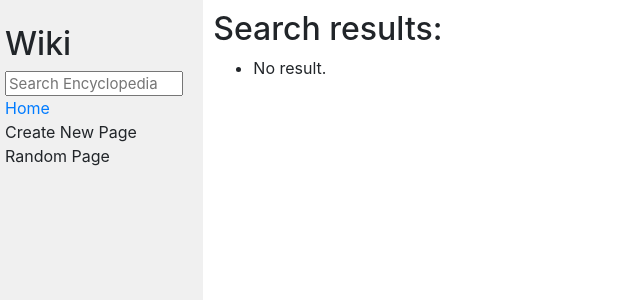
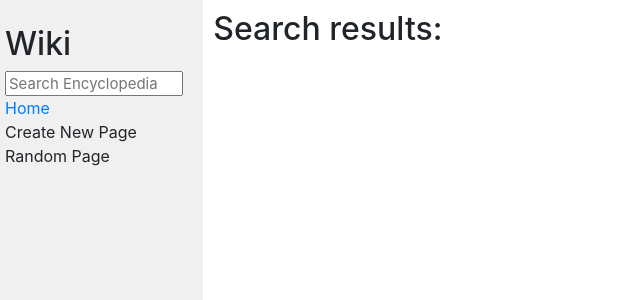
Before and after one commit to nanjuxi/mywiki, a Django app: template wiki/encyclopedia/templates/encyclopedia/search.html in a window 1280 px wide. Shown: the top 300 px of the page, without its empty margins (0-640 px from the left). Run offline with Django 3.2, Linux system fonts and the light colour scheme; the template is opened without the code that fills it, so the values that code supplies are empty; some libraries are stand-ins or nearby versions.

Commit message:
0804-21.11提交

```diff
--- a/wiki/encyclopedia/templates/encyclopedia/search.html
+++ b/wiki/encyclopedia/templates/encyclopedia/search.html
@@ -14,8 +14,6 @@
             <li>
                 <a href="{% url 'entry' result %}">{{ result }}</a>
             </li>
-        {% empty %}
-            <li>No result.</li>
         {% endfor %}
     </ul>
 
```
